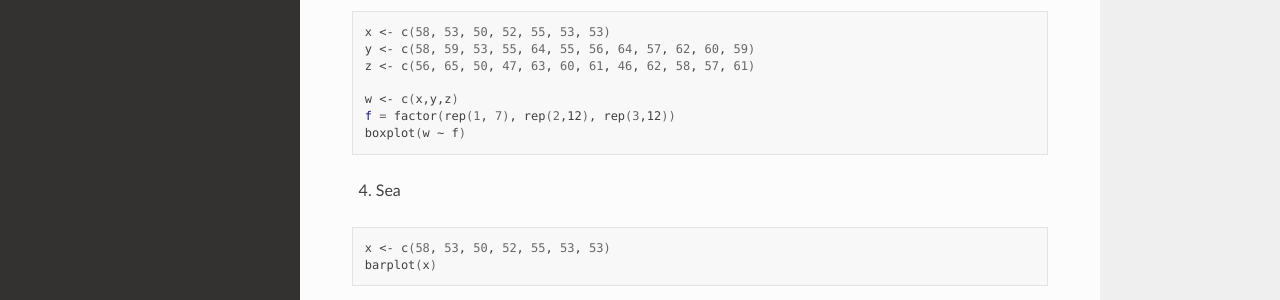
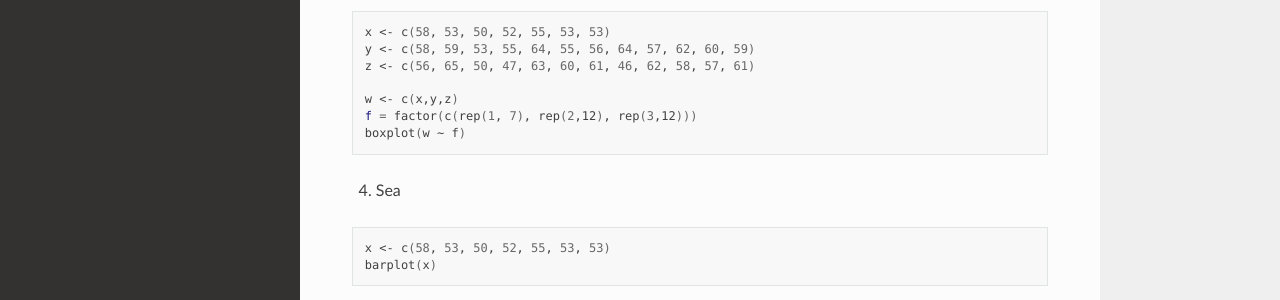
Before and after one commit to matecom57/santosg57-curso-r, a Sphinx documentation site: the page built from docs/source/Graficos01.rst, in a window 1280 px wide and 1272 px high. Shown: the part 856-1156 px from the top of the window. Built offline with Sphinx 7.4.7 and the Read the Docs theme 3.1.0, drawn with Linux system fonts in a browser that asks for light colours.

```diff
--- a/docs/source/Graficos01.rst
+++ b/docs/source/Graficos01.rst
@@ -44,7 +44,7 @@ Otra manera de graficar lo anterior:
    z <- c(56, 65, 50, 47, 63, 60, 61, 46, 62, 58, 57, 61)
 
    w <- c(x,y,z)
-   f = factor(rep(1, 7), rep(2,12), rep(3,12))
+   f = factor(c(rep(1, 7), rep(2,12), rep(3,12)))
    boxplot(w ~ f)
 
 4. Sea
```
